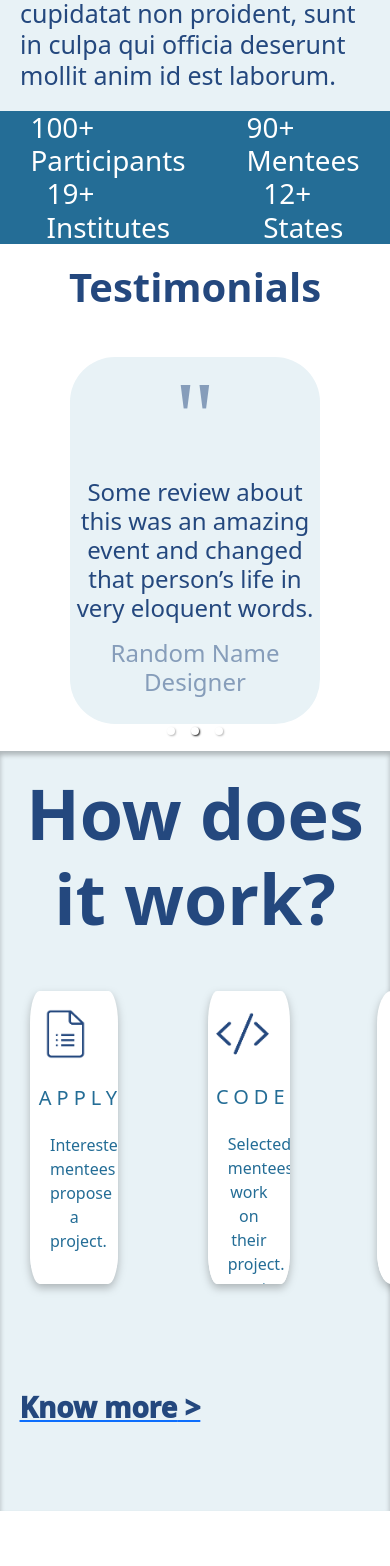
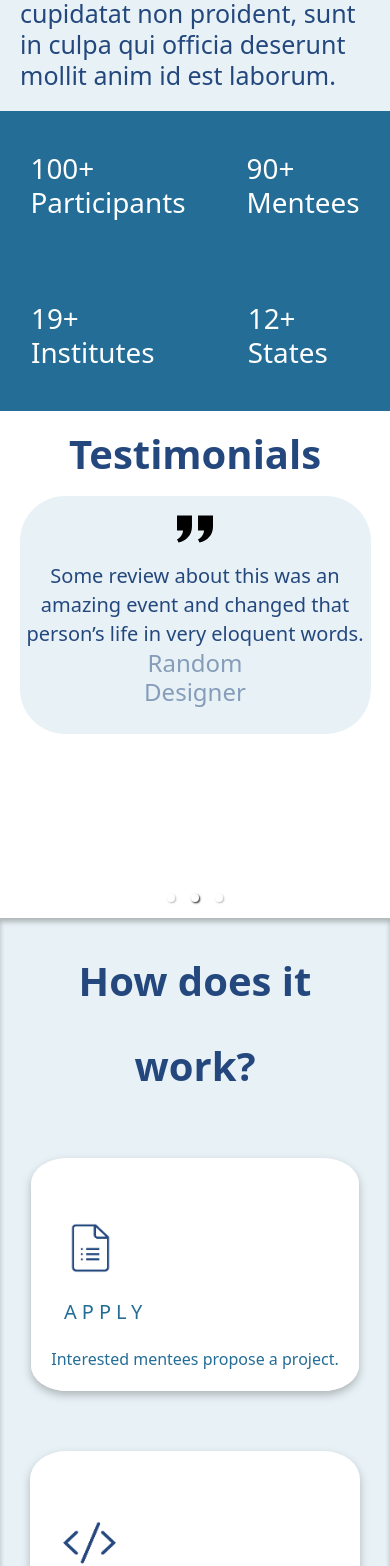
Before and after one commit to hrik2001/psoc2022-landing, a Next.js app in the folder psoc2022/: page / in a window 390 px wide. Shown: the part 1573-3139 px from the top of the page. Built offline with nearby package versions, Linux system fonts and the light colour scheme.

Commit message:
responsive

```diff
--- a/psoc2022/components/about.jsx
+++ b/psoc2022/components/about.jsx
@@ -31,7 +31,7 @@ const About = () => {
                     </h1>
                 </div>
                 {/* <br /> */}
-                <div className={styles.stat}>
+                <div className={styles.stat} id={styles.stat2}>
                     <h1>
                         19+
                         <br />
--- a/psoc2022/components/team.jsx
+++ b/psoc2022/components/team.jsx
@@ -28,7 +28,7 @@ const Team = () => {
             <h2 className={styles.subtitle}>Meet the guys who make it work!</h2>
             <Row className={styles.card_container}>
                 {team.map((item) => (
-                    <Col className="py-5">
+                    <Col className={styles.col}>
                         <Card className={styles.card}>
                             <CardImg
                                 alt="Card image cap"
@@ -47,12 +47,6 @@ const Team = () => {
                                 >
                                     {item.title}
                                 </CardSubtitle>
-                                {/* <CardText>
-                                This is a wider card with supporting text below as a
-                                natural lead-in to additional content. This content
-                                is a little bit longer.
-                            </CardText> */}
-                                {/* <Button>Button</Button> */}
                             </CardBody>
                         </Card>
                     </Col>
--- a/psoc2022/components/testimonials.jsx
+++ b/psoc2022/components/testimonials.jsx
@@ -4,6 +4,27 @@ import "react-responsive-carousel/lib/styles/carousel.min.css";
 import { Carousel } from "react-responsive-carousel";
 
 import styles from "../styles/testimonials.module.css";
+
+const reviews = [
+    {
+        content:
+            "Some review about this was an amazing event and\nchanged that person’s life in very eloquent words.",
+        name: "Random",
+        title: "Designer",
+    },
+    {
+        content:
+            "Some review about this was an amazing event and\nchanged that person’s life in very eloquent words.",
+        name: "Random",
+        title: "Designer",
+    },
+    {
+        content:
+            "Some review about this was an amazing event and\nchanged that person’s life in very eloquent words.",
+        name: "Random",
+        title: "Designer",
+    },
+];
 
 function Testimonial() {
     return (
@@ -17,39 +38,26 @@ function Testimonial() {
                 autoPlay={true}
                 interval={5000}
             >
-                <div className={styles.container}>
-                    <div className={styles.card}>
-                        <h1 className={styles.comma}>"</h1>
-                        <p className={styles.comment}>
-                            Some review about this was an amazing event and
-                            changed that person’s life in very eloquent words.
-                        </p>
-                        <h3 className={styles.name}>Random Name</h3>
-                        <h6 className={styles.post}>Designer</h6>
+                {reviews.map((review) => (
+                    <div className={styles.container}>
+                        <div className={styles.card}>
+                            <h1 className={styles.comma}>
+                                <svg
+                                    xmlns="http://www.w3.org/2000/svg"
+                                    // width="24"
+                                    // height="24"
+                                    viewBox="0 0 24 24"
+                                    className={styles.commasvg}
+                                >
+                                    <path d="M9.983 3v7.391c0 5.704-3.731 9.57-8.983 10.609l-.995-2.151c2.432-.917 3.995-3.638 3.995-5.849h-4v-10h9.983zm14.017 0v7.391c0 5.704-3.748 9.571-9 10.609l-.996-2.151c2.433-.917 3.996-3.638 3.996-5.849h-3.983v-10h9.983z" />
+                                </svg>
+                            </h1>
+                            <p className={styles.comment}>{review.content}</p>
+                            <h3 className={styles.name}>{review.name}</h3>
+                            <h6 className={styles.post}>{review.title}</h6>
+                        </div>
                     </div>
-                </div>
-                <div className={styles.container}>
-                    <div className={styles.card}>
-                        <h1 className={styles.comma}>"</h1>
-                        <p className={styles.comment}>
-                            Some review about this was an amazing event and
-                            changed that person’s life in very eloquent words.
-                        </p>
-                        <h3 className={styles.name}>Random Name</h3>
-                        <h6 className={styles.post}>Designer</h6>
-                    </div>
-                </div>
-                <div className={styles.container}>
-                    <div className={styles.card}>
-                        <h1 className={styles.comma}>"</h1>
-                        <p className={styles.comment}>
-                            Some review about this was an amazing event and
-                            changed that person’s life in very eloquent words.
-                        </p>
-                        <h3 className={styles.name}>Random Name</h3>
-                        <h6 className={styles.post}>Designer</h6>
-                    </div>
-                </div>
+                ))}
             </Carousel>
         </div>
     );
--- a/psoc2022/styles/about.module.css
+++ b/psoc2022/styles/about.module.css
@@ -13,7 +13,7 @@
     }
 }
 .stats {
-    flex: 1;
+    /* flex: 1; */
     background: #246d96;
     color: white;
     font-size: 20px;
@@ -23,6 +23,20 @@
     flex-direction: column;
     justify-content: space-around;
     /* align-items: center; */
+}
+
+@media (max-width: 460px) {
+    .stats {
+        height: 300px;
+    }
+    /* .stat {
+        margin-left: 30px;
+    } */
+    #stat2 {
+        /* transform: translateX(-50px); */
+        margin: 0 !important;
+        transform: translateX(-4%);
+    }
 }
 
 .stat {
--- a/psoc2022/styles/footer.module.css
+++ b/psoc2022/styles/footer.module.css
@@ -60,3 +60,38 @@
     text-align: center;
     margin-top: 1%;
 }
+
+@media (max-width: 460px) {
+    .container {
+        padding: 0;
+    }
+    .socials_item {
+        flex-direction: column;
+        justify-content: center;
+    }
+    .title {
+        text-align: left;
+        width: 350px;
+        margin: auto;
+        /* padding-left: 0; */
+    }
+    .list {
+        flex-direction: column;
+        justify-content: center;
+    }
+    .socials_item {
+        /* display: block; */
+        /* flex-wrap: wrap; */
+        flex-direction: row;
+        justify-content: center;
+
+        /* text-align: center; */
+        /* justify-content: flex-start; */
+    }
+    .listItem {
+        margin-bottom: 25px;
+        align-items: center;
+        justify-content: center;
+        margin-left: 30px;
+    }
+}
--- a/psoc2022/styles/how.module.css
+++ b/psoc2022/styles/how.module.css
@@ -86,3 +86,36 @@
 .element:hover .cat {
     font-weight: bold;
 }
+@media (max-width: 460px) {
+    .title {
+        font-size: 40px;
+    }
+    .container {
+        height: auto;
+        width: fit-content;
+    }
+    .how {
+        flex-direction: column;
+        justify-content: center;
+        align-items: center;
+    }
+    .element {
+        height: auto;
+        width: auto;
+        /* margin: auto; */
+        /* margin-left: 50px; */
+        /* padding: ; */
+    }
+    .media {
+        margin: 0;
+        width: fit-content;
+    }
+    .know {
+        text-align: center;
+        margin: 10%;
+    }
+    /* .media {
+        width: 100%;
+        margin-right: 0;
+    } */
+}
--- a/psoc2022/styles/project.module.css
+++ b/psoc2022/styles/project.module.css
@@ -32,3 +32,12 @@
     /* top: 129px; */
     left: 0;
 }
+
+@media (max-width: 460px) {
+    .container {
+        flex-direction: column;
+    }
+    .title {
+        font-size: 40px;
+    }
+}
--- a/psoc2022/styles/team.module.css
+++ b/psoc2022/styles/team.module.css
@@ -21,6 +21,12 @@
     filter: drop-shadow(0px 4px 4px rgba(0, 0, 0, 0.25));
     height: 350px;
 }
+
+.col {
+    padding-top: 50px;
+    padding-bottom: 50px;
+}
+
 .subtitle {
     margin-bottom: 5px;
     color: #24487e;
@@ -29,3 +35,30 @@
     color: #24487e;
     margin-top: 50px;
 }
+
+@media (max-width: 460px) {
+    .card {
+        width: 45vh;
+        /* display: inline-block; */
+        margin: 0;
+        display: flex;
+        height: auto;
+        /* margin-right: 500px; */
+        /* margin-right: 1px; */
+        /* padding-left: 50px; */
+        /* margin-left: 0 !important; */
+        /* margin-right: 0 !important; */
+    }
+    .subtitle {
+        margin-bottom: 50px;
+        text-align: center;
+    }
+    .col {
+        padding-top: 0;
+        padding-right: 0;
+        width: fit-content;
+        margin-right: 0;
+        /* margin-right: 500px; */
+    }
+    /*  */
+}
--- a/psoc2022/styles/testimonials.module.css
+++ b/psoc2022/styles/testimonials.module.css
@@ -26,22 +26,54 @@
     .title {
         font-size: 40px;
     }
+    .card {
+        width: auto;
+        margin-left: 5%;
+        margin-right: 5%;
+        margin-top: 0;
+        /* height: ; */
+        /* margin-bottom: 5px; */
+    }
 }
 
 .comma {
-    font-size: 100px;
+    /* font-size: 100px; */
     font-family: cursive;
     text-align: center;
     margin: 0;
-    color: rgba(36, 72, 126, 0.5);
+    color: #24487e80;
+    padding: 4%;
 }
-
+.commasvg {
+    width: 48px;
+    height: 48px;
+    color: #24487e80;
+    /* padding: 5%; */
+    /* padding-top: 5%; */
+}
 .comment {
     margin-top: 0;
     font-size: 24px;
     line-height: 29px;
     text-align: center;
     color: #24487e;
+}
+
+@media (max-width: 460px) {
+    .comment {
+        font-size: 20px;
+        display: inline;
+        /* margin */
+        /* color: red; */
+    }
+    .commasvg {
+        width: 36px;
+        height: 36px;
+    }
+    .comma {
+        /* display: inline; */
+        padding: none;
+    }
 }
 
 .name {
```
